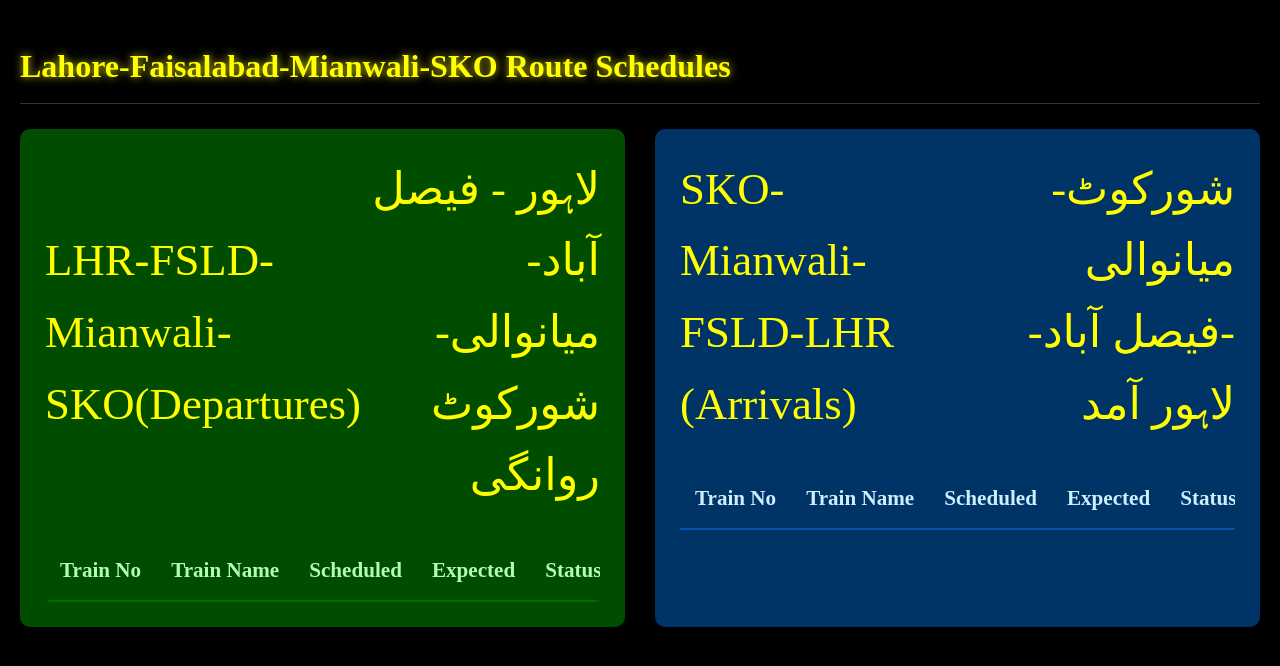
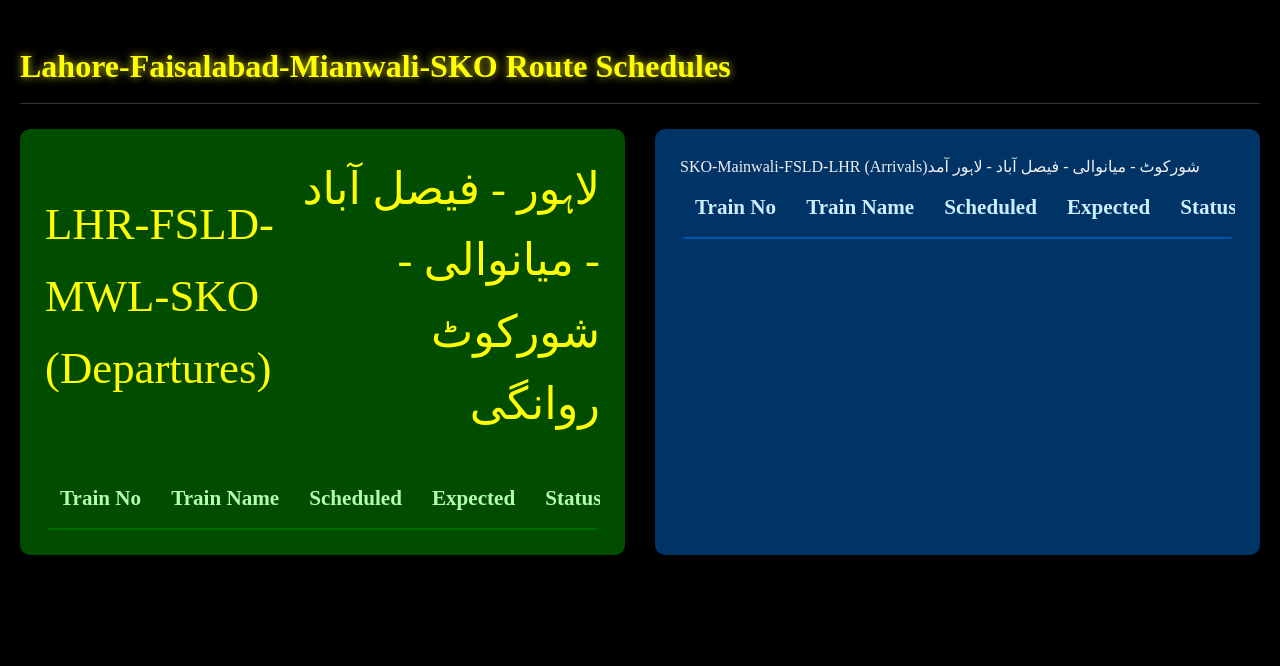
Before and after one commit to Faizan404/PrRailGov, a plain HTML site: page display_lhr_fsld.html in a window 1280 px wide. Drawn offline with Linux system fonts and the light colour scheme; a script that the page names is missing.

Commit message:
Update display_lhr_fsld.html

```diff
--- a/display_lhr_fsld.html
+++ b/display_lhr_fsld.html
@@ -11,7 +11,7 @@
 
     <div class="display-container">
         <section id="lhr-fsld-departures-section" class="route-section departures-theme">
-            <h2><span class="en-text">LHR-FSLD-Mianwali-SKO(Departures)</span><span class="ur-text">لاہور - فیصل آباد- میانوالی-شورکوٹ روانگی </span></h2>
+               <h2><span class="en-text">LHR-FSLD-MWL-SKO (Departures)</span><span class="ur-text">لاہور - فیصل آباد - میانوالی - شورکوٹ روانگی</span></h2>
             <div class="table-wrapper">
                 <table>
                     <thead>
@@ -32,7 +32,7 @@
         </section>
 
         <section id="fsld-lhr-arrivals-section" class="route-section arrivals-theme">
-            <h2><span class="en-text">SKO-Mianwali-FSLD-LHR (Arrivals)</span><span class="ur-text"> شورکوٹ-میانوالی -فیصل آباد-لاہور آمد</span></h2>
+            <h2<span class="en-text">SKO-Mainwali-FSLD-LHR (Arrivals)</span><span class="ur-text">شورکوٹ - میانوالی - فیصل آباد - لاہور آمد</span></h2>
             <div class="table-wrapper">
                 <table>
                     <thead>
```
